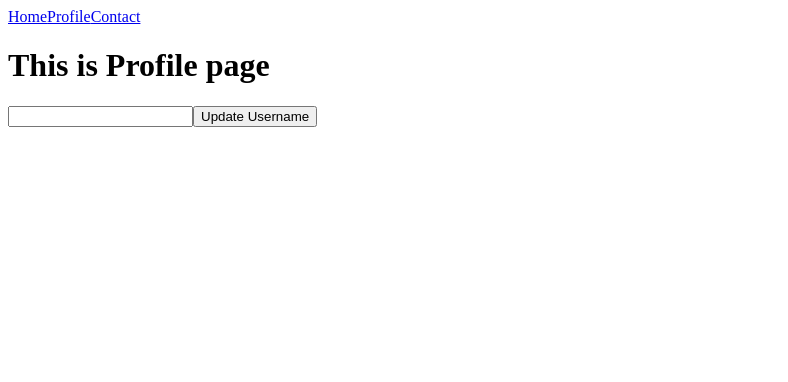
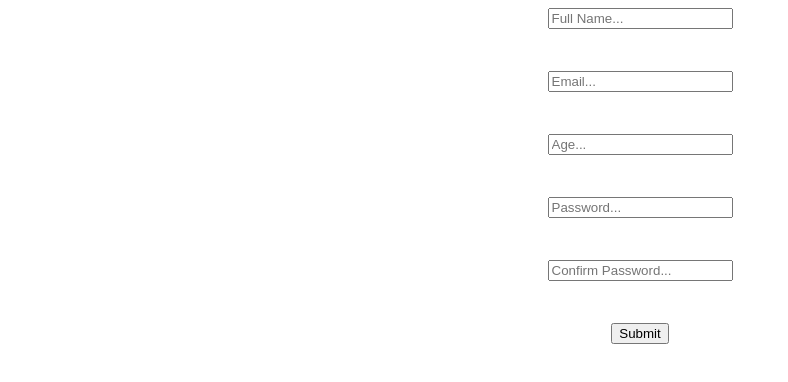
Before and after one commit to Shubham-Yadav-18/tester, a React (Create React App) app: page /profile in a window 1280 px wide. Shown: the top 382 px of the page, without its empty margins (0-788 px from the left). Built offline with nearby package versions, Linux system fonts and the light colour scheme.

Commit message:
use react-hook-form

```diff
--- a/package.json
+++ b/package.json
@@ -3,6 +3,7 @@
   "version": "0.1.0",
   "private": true,
   "dependencies": {
+    "@hookform/resolvers": "^3.3.1",
     "@tanstack/react-query": "^4.35.3",
     "@testing-library/jest-dom": "^5.17.0",
     "@testing-library/react": "^13.4.0",
@@ -10,9 +11,11 @@
     "axios": "^1.5.0",
     "react": "^18.2.0",
     "react-dom": "^18.2.0",
+    "react-hook-form": "^7.46.2",
     "react-router-dom": "^6.16.0",
     "react-scripts": "5.0.1",
-    "web-vitals": "^2.1.4"
+    "web-vitals": "^2.1.4",
+    "yup": "^1.2.0"
   },
   "scripts": {
     "start": "react-scripts start",
--- a/src/App.js
+++ b/src/App.js
@@ -1,26 +1,11 @@
-import { BrowserRouter as Router, Route, Routes } from "react-router-dom";
-import Home from "./pages/Home";
-import Contact from "./pages/Contact";
-import Navbar from "./pages/Navbar";
-import Profile from "./pages/Profile";
-import { QueryClient, QueryClientProvider } from "@tanstack/react-query";
+import Form from "./pages/Form";
 
 
 const App = () => {
-   const client=new QueryClient();
+
   return (
     <div>
-      <QueryClientProvider client={client}>
-        <Router>
-          <Navbar />
-          <Routes>
-            <Route path="/" element={<Home />} />
-            <Route path="/profile" element={<Profile />} />
-            <Route path="/contact" element={<Contact />} />
-            <Route path="*" element={<h1>Page is not found</h1>} />
-          </Routes>
-        </Router>
-      </QueryClientProvider>
+      <Form/>
     </div>
   );
 };
--- a/src/component/UpadateProfile.jsx
+++ /dev/null
@@ -1,13 +0,0 @@
-
-
-const UpadateProfile = () => {
-
-  return (
-    <div>
-        <input />
-        <button >Update Username</button>
-    </div>
-  )
-}
-
-export default UpadateProfile
--- a/src/pages/Contact.jsx
+++ /dev/null
@@ -1,12 +0,0 @@
-
-
-const Contact = () => {
-
-  return (
-    <div>
-      <h1>This is contact page and user is </h1>
-    </div>
-  )
-}
-
-export default Contact
--- /dev/null
+++ b/src/pages/Form.jsx
@@ -0,0 +1,77 @@
+import React from "react";
+import { useForm } from "react-hook-form";
+import { yupResolver } from "@hookform/resolvers/yup";
+import * as yup from "yup";
+
+const Form = () => {
+  const schema = yup.object().shape({
+    fullName: yup.string().required("Full Name is required"),
+    email: yup.string().email("Invalid email format").required("Email is required"),
+    age: yup
+      .number()
+      .positive("Age must be a positive number")
+      .integer("Age must be an integer")
+      .min(18, "Age must be at least 18 years old")
+      .typeError("Age must be a number")
+      .required("Age is required"),
+    password: yup.string().min(4, "Password must be at least 4 characters").max(20, "Password must not exceed 20 characters").required("Password is required"),
+    confirmPassword: yup
+      .string()
+      .oneOf([yup.ref("password"), null], "Passwords must match")
+      .required("Confirm Password is required"),
+  });
+
+  const { register, handleSubmit, formState: { errors } } = useForm({
+    resolver: yupResolver(schema),
+  });
+
+  const onSubmit = (data) => {
+    console.log(data);
+  };
+
+  return (
+    <form
+      onSubmit={handleSubmit(onSubmit)}
+      style={{ display: "flex", flexDirection: "column", alignItems: "center" }}
+    >
+      <input
+        type="text"
+        placeholder="Full Name..."
+        {...register("fullName")}
+        style={{ marginBottom: "10px" }}
+      />
+      <p>{errors.fullName?.message}</p>
+      <input
+        type="text"
+        placeholder="Email..."
+        {...register("email")}
+        style={{ marginBottom: "10px" }}
+      />
+      <p>{errors.email?.message}</p>
+      <input
+        type="number"
+        placeholder="Age..."
+        {...register("age")}
+        style={{ marginBottom: "10px" }}
+      />
+      <p>{errors.age?.message}</p>
+      <input
+        type="password"
+        placeholder="Password..."
+        {...register("password")}
+        style={{ marginBottom: "10px" }}
+      />
+      <p>{errors.password?.message}</p>
+      <input
+        type="password"
+        placeholder="Confirm Password..."
+        {...register("confirmPassword")}
+        style={{ marginBottom: "10px" }}
+      />
+      <p>{errors.confirmPassword?.message}</p>
+      <input type="submit" />
+    </form>
+  );
+};
+
+export default Form;
--- a/src/pages/Home.jsx
+++ /dev/null
@@ -1,17 +0,0 @@
-import { useQuery } from "@tanstack/react-query";
-import Axios from "axios";
-const Home = () => {
-    const{data:cataData, isLoading,isError,refetch}=useQuery(["cat"],()=>{
-          return Axios.get("https://catfact.ninja/fact").then((res)=> res.data);
-    });
-    if(isLoading) return <h1>Loading...</h1>
-    if(isError) return < >Sorry Error found!! </>
-  return (
-    <div>
-       <h1>This is the home page <p>{cataData.fact}</p></h1>
-       <button onClick={refetch} >Update Data</button>
-    </div>
-  )
-}
-
-export default Home
--- a/src/pages/Navbar.jsx
+++ /dev/null
@@ -1,14 +0,0 @@
-import React from 'react'
-import { Link } from 'react-router-dom'
-
-const Navbar = () => {
-  return (
-    <div>
-             <Link to="/">Home</Link>
-             <Link to="/profile">Profile</Link>
-             <Link to="/contact">Contact</Link>
-          </div>
-  )
-}
-
-export default Navbar
--- a/src/pages/Profile.jsx
+++ /dev/null
@@ -1,14 +0,0 @@
-
-import UpadateProfile from '../component/UpadateProfile';
-const Profile = () => {
-
-  return (
-    <div>
-        <h1>This is Profile page</h1>
-        <UpadateProfile/>
-
-    </div>
-  )
-}
-
-export default Profile
```
Also changed, not shown: 2 other files (tests, documents, lock files or other folders).
